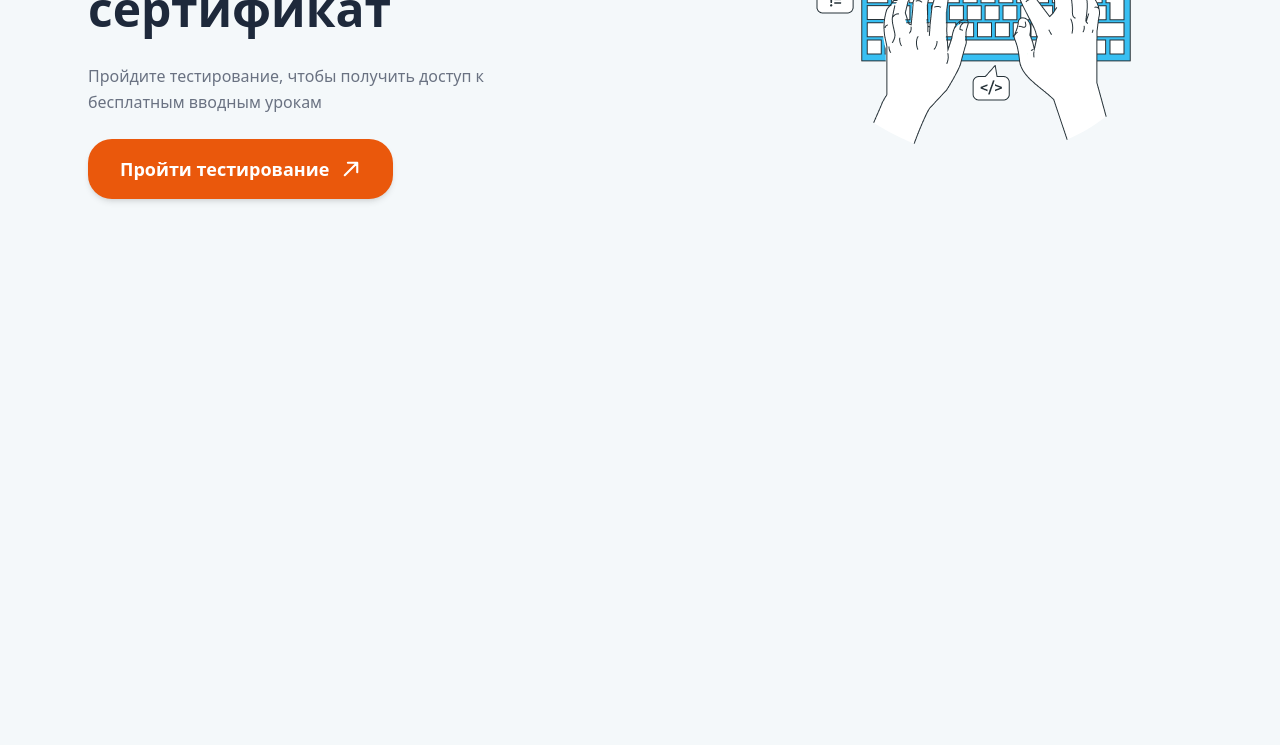
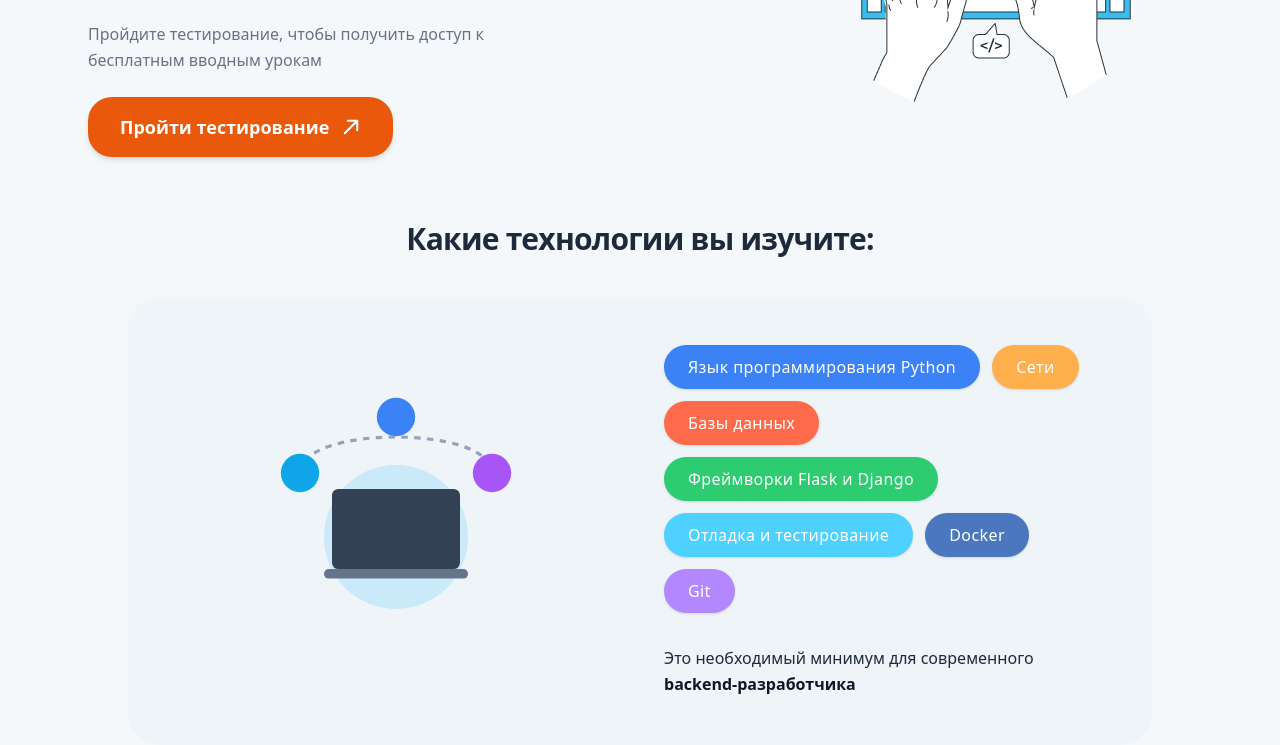
Before and after one commit to RU1608/class-work, a website: page index.html in a window 1280 px wide. Shown: the part 495-1240 px from the top of the page. Before the commit the page ends 800 px from the top, so only its background shows below. Drawn offline with Linux system fonts and the light colour scheme.

Commit message:
second commit

```diff
--- a/index.html
+++ b/index.html
@@ -64,6 +64,66 @@
         </div>
   </main>
 
+  <body class="bg-[#f4f8fa] min-h-screen flex items-center justify-center p-4">
 
+  <section class="w-full max-w-5xl mx-auto text-center font-sans antialiased">
+
+    <h2 class="text-2xl sm:text-3xl font-bold text-[#1e293b] mb-6 md:mb-10 tracking-tight">
+      Какие технологии вы изучите:
+    </h2>
+
+    <div class="bg-[#eef4f8] rounded-[32px] p-6 sm:p-8 md:p-12 flex flex-col md:flex-row items-center justify-between gap-8 md:gap-12">
+
+      <div class="hidden md:flex w-1/2 justify-center relative">
+        <svg class="w-full max-w-[320px] h-auto text-[#38bdf8]" viewBox="0 0 200 200" fill="none" xmlns="http://www.w3.org/2000/svg">
+          <circle cx="100" cy="110" r="45" fill="#38bdf8" fill-opacity="0.2"/>
+          <rect x="60" y="80" width="80" height="50" rx="4" fill="#334155"/>
+          <rect x="55" y="130" width="90" height="6" rx="3" fill="#64748b"/>
+          <path d="M40 70 C 40 40, 160 40, 160 70" stroke="#94a3b8" stroke-dasharray="4 4" stroke-width="2"/>
+          <circle cx="40" cy="70" r="12" fill="#0ea5e9"/><circle cx="100" cy="35" r="12" fill="#3b82f6"/><circle cx="160" cy="70" r="12" fill="#a855f7"/>
+        </svg>
+      </div>
+
+      <div class="w-full md:w-1/2 flex flex-col items-center md:items-start text-center md:text-left">
+
+        <div class="w-full flex flex-wrap justify-center md:justify-start gap-3 mb-6 sm:mb-8">
+
+          <div class="bg-[#3b82f6] text-white text-sm sm:text-base font-medium px-6 py-3.5 sm:py-2.5 rounded-full w-full sm:w-auto shadow-sm tracking-wide">
+            Язык программирования Python
+          </div>
+
+          <div class="bg-[#ffb04c] text-white text-sm sm:text-base font-medium px-6 py-3.5 sm:py-2.5 rounded-full w-[calc(50%-6px)] sm:w-auto shadow-sm tracking-wide">
+            Сети
+          </div>
+
+          <div class="bg-[#ff6b4a] text-white text-sm sm:text-base font-medium px-6 py-3.5 sm:py-2.5 rounded-full w-[calc(50%-6px)] sm:w-auto shadow-sm tracking-wide">
+            Базы данных
+          </div>
+
+          <div class="bg-[#2ecc71] text-white text-sm sm:text-base font-medium px-6 py-3.5 sm:py-2.5 rounded-full w-full sm:w-auto shadow-sm tracking-wide">
+            Фреймворки Flask и Django
+          </div>
+
+          <div class="bg-[#4ed1ff] text-white text-sm sm:text-base font-medium px-6 py-3.5 sm:py-2.5 rounded-full w-full sm:w-auto shadow-sm tracking-wide">
+            Отладка и тестирование
+          </div>
+
+          <div class="bg-[#4a77bd] text-white text-sm sm:text-base font-medium px-6 py-3.5 sm:py-2.5 rounded-full w-[calc(50%-6px)] sm:w-auto shadow-sm tracking-wide">
+            Docker
+          </div>
+
+          <div class="bg-[#b388ff] text-white text-sm sm:text-base font-medium px-6 py-3.5 sm:py-2.5 rounded-full w-[calc(50%-6px)] sm:w-auto shadow-sm tracking-wide">
+            Git
+          </div>
+
+        </div>
+
+        <p class="text-[#1e293b] font-medium text-sm sm:text-base max-w-sm leading-relaxed mx-auto md:mx-0">
+          Это необходимый минимум для современного <span class="font-bold text-slate-900">backend-разработчика</span>
+        </p>
+      </div>
+
+    </div>
+  </section>
 </body>
 </html>
```
Also changed, not shown: Group 1175.png (added).
